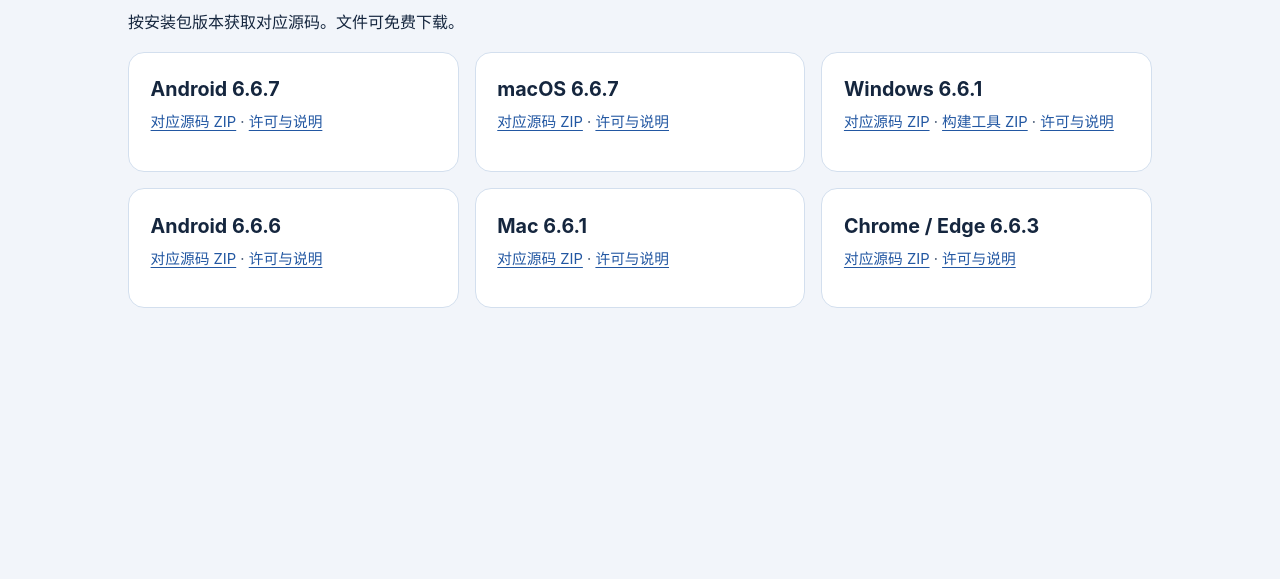
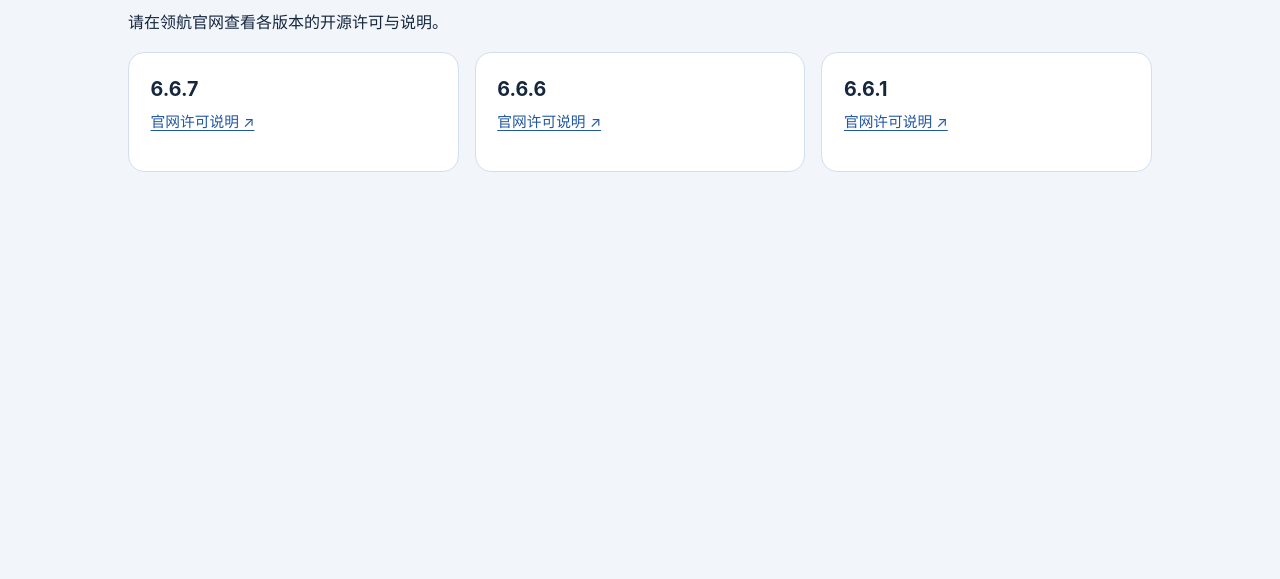
Before and after one commit to safaeaefasf/linghang-downloads, a plain HTML site: page open-source.html in a window 1280 px wide. Shown: the part 221-800 px from the top of the page. Drawn offline with Linux system fonts and the light colour scheme.

Commit message:
Keep GitHub Pages downloads focused on installers

```diff
--- a/open-source.html
+++ b/open-source.html
@@ -3,38 +3,26 @@
 <head>
   <meta charset="utf-8">
   <meta name="viewport" content="width=device-width, initial-scale=1">
-  <title>开源许可与对应源码 · LingHang AI Bot Studio</title>
+  <title>开源许可 · LingHang AI Bot Studio</title>
   <link rel="stylesheet" href="./styles.css">
 </head>
 <body>
   <header class="top"><a class="brand" href="./">LingHang AI Bot Studio</a><a href="./">返回下载</a></header>
   <main>
-    <h1>开源许可与对应源码</h1>
-    <p>按安装包版本获取对应源码。文件可免费下载。</p>
-    <section class="downloads" aria-label="各平台对应源码">
+    <h1>开源许可</h1>
+    <p>请在领航官网查看各版本的开源许可与说明。</p>
+    <section class="downloads" aria-label="官网开源许可说明">
       <article class="card">
-        <h2>Android 6.6.7</h2>
-        <p><a href="https://github.com/safaeaefasf/linghang-downloads/releases/download/android-6.6.7-6060700/linghang-client-6.6.7-6060700-android-source.zip">对应源码 ZIP</a> · <a href="https://www.linghang.world/open-source/6.6.7">许可与说明</a></p>
+        <h2>6.6.7</h2>
+        <p><a href="https://www.linghang.world/open-source/6.6.7">官网许可说明 ↗</a></p>
       </article>
       <article class="card">
-        <h2>macOS 6.6.7</h2>
-        <p><a href="https://github.com/safaeaefasf/linghang-downloads/releases/download/macos-6.6.7-6060718/Linghang-macOS-6.6.7-6060718-source.zip">对应源码 ZIP</a> · <a href="https://www.linghang.world/open-source/6.6.7">许可与说明</a></p>
+        <h2>6.6.6</h2>
+        <p><a href="https://www.linghang.world/open-source/6.6.6#android">官网许可说明 ↗</a></p>
       </article>
       <article class="card">
-        <h2>Windows 6.6.1</h2>
-        <p><a href="https://node.linghang.world/downloads/Linghang-Windows-6.6.1-f5f4a2c-source.zip">对应源码 ZIP</a> · <a href="https://node.linghang.world/downloads/Linghang-Windows-6.6.1-f5f4a2c-build-tools.zip">构建工具 ZIP</a> · <a href="https://www.linghang.world/open-source/6.6.1">许可与说明</a></p>
-      </article>
-      <article class="card">
-        <h2>Android 6.6.6</h2>
-        <p><a href="https://node.linghang.world/downloads/linghang-client-6.6.6-6060605-android-source.zip">对应源码 ZIP</a> · <a href="https://www.linghang.world/open-source/6.6.6#android">许可与说明</a></p>
-      </article>
-      <article class="card">
-        <h2>Mac 6.6.1</h2>
-        <p><a href="https://node.linghang.world/downloads/Linghang-macOS-6.6.1-6060105-source.zip">对应源码 ZIP</a> · <a href="https://www.linghang.world/downloads">许可与说明</a></p>
-      </article>
-      <article class="card">
-        <h2>Chrome / Edge 6.6.3</h2>
-        <p><a href="https://node.linghang.world/downloads/linghang-browser-6.6.3-source-materials.zip">对应源码 ZIP</a> · <a href="https://www.linghang.world/downloads#web-launcher">许可与说明</a></p>
+        <h2>6.6.1</h2>
+        <p><a href="https://www.linghang.world/open-source/6.6.1">官网许可说明 ↗</a></p>
       </article>
     </section>
   </main>
```
Also changed, not shown: index.html (+2 -2 lines).
